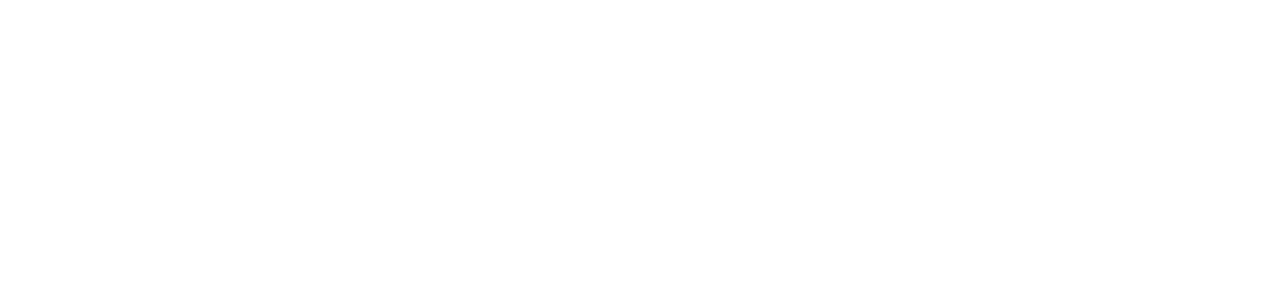
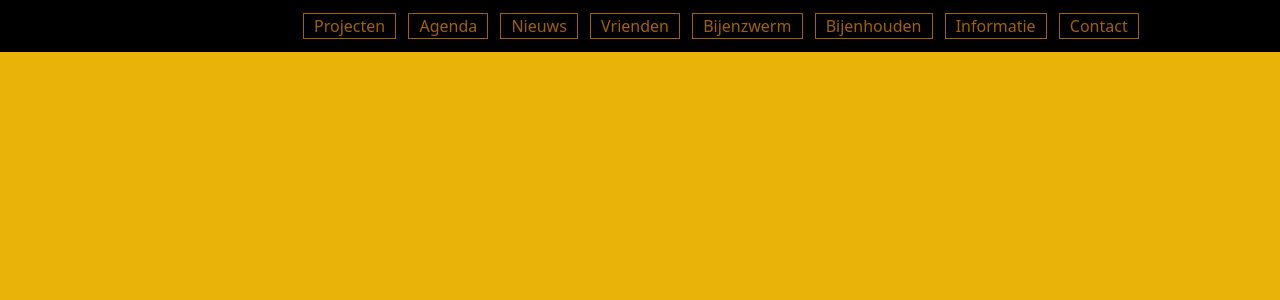
Before and after one commit to RemonZander/Imkersvereniging-Schouwen-duivenland, a React (Create React App) app: page /agenda in a window 1280 px wide. Shown: the top 300 px of the page. Built offline with nearby package versions, Linux system fonts and the light colour scheme.

Commit message:
started with header and body design

```diff
--- a/src/css/App.css
+++ b/src/css/App.css
@@ -1,3 +1,9 @@
 @tailwind base;
 @tailwind utilities;
 @tailwind components;
+
+.footer-image {
+    background-image: url("../../public/imkerlogo.png");
+    background-repeat: no-repeat;
+    background-size: auto;
+}
--- a/src/layout/additional/footer/footer.tsx
+++ /dev/null
@@ -1,12 +0,0 @@
-import React, {Component} from "react";
-import '../../../css/App.css';
-
-class Footer extends Component {
-    render(): JSX.Element {
-        return (
-            <div></div>
-        )
-    }
-}
-
-export default Footer;
--- a/src/layout/additional/header/header.tsx
+++ b/src/layout/additional/header/header.tsx
@@ -1,10 +1,42 @@
 import React, {Component} from "react";
 import '../../../css/App.css';
+import {
+    Link
+} from "react-router-dom";
 
 class Header extends Component {
     render(): JSX.Element {
         return (
-            <div></div>
+            <div className="flex w-full bg-black text-white align-center">
+                <div className="m-auto pb-[1%] pt-[1%]">
+                    <ul className="flex flex-row gap-3 text-yellow-700">
+                        <li className="border border-yellow-700 pl-[1.5%] pr-[1.5%]">
+                            <Link to="/projecten">Projecten</Link>
+                        </li>
+                        <li className="border border-yellow-700 pl-[1.5%] pr-[1.5%]">
+                            <Link to="/agenda">Agenda</Link>
+                        </li>
+                        <li className="border border-yellow-700 pl-[1.5%] pr-[1.5%]">
+                            <Link to="/nieuws">Nieuws</Link>
+                        </li>
+                        <li className="border border-yellow-700 pl-[1.5%] pr-[1.5%]">
+                            <Link to="/vriennden">Vrienden</Link>
+                        </li>
+                        <li className="border border-yellow-700 pl-[1.5%] pr-[1.5%]">
+                            <Link to="bijenzwerm">Bijenzwerm</Link>
+                        </li>
+                        <li className="border border-yellow-700 pl-[1.5%] pr-[1.5%]">
+                            <Link to="/bijenhouden">Bijenhouden</Link>
+                        </li>
+                        <li className="border border-yellow-700 pl-[1.5%] pr-[1.5%]">
+                            <Link to="/informatie">Informatie</Link>
+                        </li>
+                        <li className="border border-yellow-700 pl-[1.5%] pr-[1.5%]">
+                            <Link to="/contact">Contact</Link>
+                        </li>
+                    </ul>
+                </div>
+            </div>
         )
     }
 }
--- a/src/layout/agenda/agenda.tsx
+++ b/src/layout/agenda/agenda.tsx
@@ -1,22 +1,18 @@
 import React, {Component} from "react";
 import Header from "../additional/header/header";
-import Footer from "../additional/footer/footer";
 import '../../css/App.css'
 
 class Agenda extends Component {
     render(): JSX.Element {
         return (
             <>
-                <div className="flex flex-col min-h-screem text-white">
+                <div className="flex flex-col min-h-screen text-white bg-yellow-500">
                     <header>
                         <Header/>
                     </header>
                     <main className="flex-grow">
 
                     </main>
-                    <footer>
-                        <Footer/>
-                    </footer>
                 </div>
             </>
         )
```
Also changed, not shown: public/imkerlogo.png (added).
